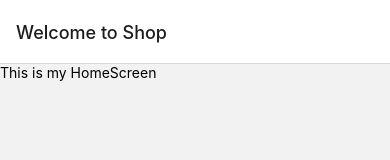
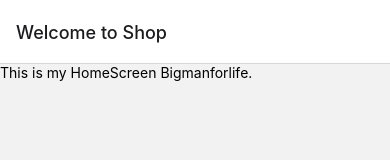
Before and after one commit to Dtblaze02/ecommerce_1, a React Native app: screen /Home in a window 390 px wide. Shown: the top 160 px of the page. Built offline with nearby package versions, Linux system fonts and the light colour scheme.

Commit message:
modified HomeScreen

```diff
--- a/src/screens/home/HomeScreen.js
+++ b/src/screens/home/HomeScreen.js
@@ -5,7 +5,7 @@ const HomeScreen = () => {
     return (
         <View>
             <Text>
-                This is my HomeScreen
+                This is my HomeScreen Bigmanforlife.
             </Text>
         </View>
     )
```
